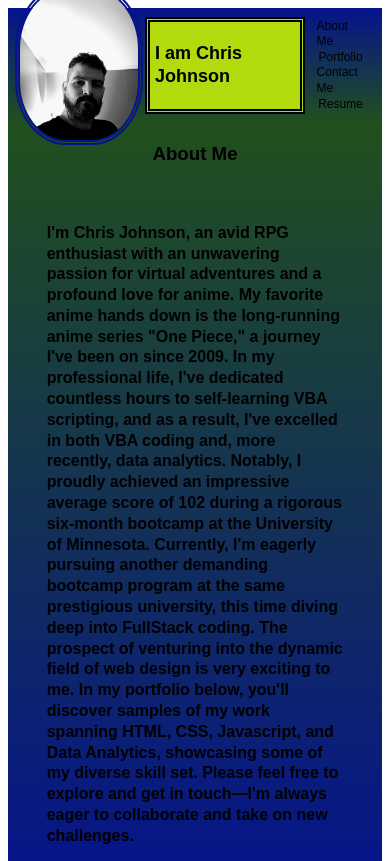
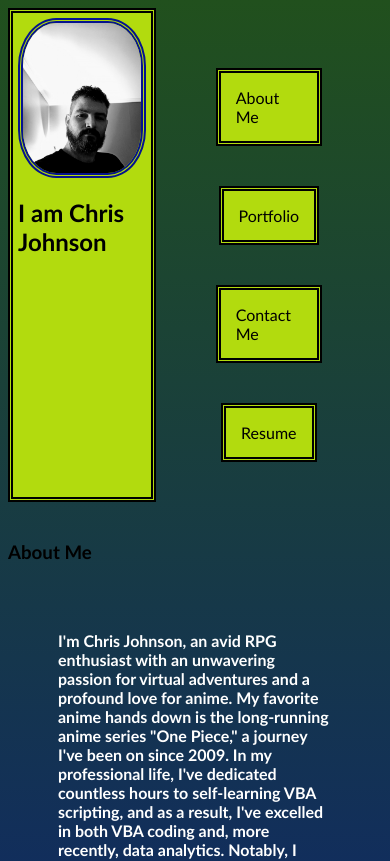
Before and after one commit to C-Johnson83/sturdy-palm-tree, a React (Vite) app: page / in a window 390 px wide. Shown: the top 861 px of the page. Built offline with nearby package versions, Linux system fonts and the light colour scheme.

Commit message:
made changes to conmponents to match the bootcamp requirements. css overhaul

```diff
--- a/src/App.jsx
+++ b/src/App.jsx
@@ -1,9 +1,11 @@
+// App.js
 import { useState } from 'react';
 import Header from './components/Header';
 import About from './components/About';
-import Portfolio from './components/Portfolio';
+import Portfolio from './components/Project';
 import Contact from './components/Contact';
 import Resume from './components/Resume';
+import Footer from './components/Footer';
 import './index.css';
 
 const componentsByPage = {
@@ -24,10 +26,11 @@ const App = () => {
 
   return (
     <div>
-      <Header currentPage={currentPage} handleNavigationClick={handleNavigationClick} />
+      <Header handleNavigationClick={handleNavigationClick} />
       <main>
         {CurrentComponent && <CurrentComponent />}
       </main>
+      <Footer />
     </div>
   );
 };
--- a/src/components/About.jsx
+++ b/src/components/About.jsx
@@ -2,9 +2,10 @@ import React from 'react';
 
 function About() {
   return (
-    <section className="box" id="About">
+    <main>
       <h3>About Me</h3>
-      <aside>
+
+
       <p>
                     I'm Chris Johnson, an avid RPG enthusiast with an unwavering passion for virtual adventures and a
                     profound love for anime. My favorite anime hands down is the long-running anime series "One Piece,"
@@ -21,8 +22,9 @@ function About() {
                     portfolio below, you'll discover samples of my work spanning HTML, CSS, Javascript, and Data
                     Analytics, showcasing some of my diverse skill set. Please feel free to explore and get in
                     touch—I'm always eager to collaborate and take on new challenges.</p>
-      </aside>
-    </section>
+
+
+    </main>
   );
 }
 export default About;
--- a/src/components/Contact.jsx
+++ b/src/components/Contact.jsx
@@ -2,29 +2,21 @@ import React from 'react';
 
 function ContactMe() {
   return (
-    <section className="box" id="ContactMe">
+    <main>
+
+
       <h3>Contact Me</h3>
-      <aside>
+
         <p>If you're on the lookout for someone who's not only well-versed in Excel and proficient in data
           analytics but also skilled in web design, or if you simply have professional aspirations you'd like
           to discuss, I'm here to connect and explore potential opportunities together. Don't hesitate to
           reach out, as I'm genuinely excited about engaging in meaningful conversations and collaborations
           that can lead to mutual growth and success.
         </p>
-        <ul className="contactLinks">
-          <li>
-            <h4>Email:<a href="https://gmail.com" target="_blank">Chrisj21283gmail.com</a></h4>
-          </li>
-          <li>
-            <h4>Linkden:<a href="https://linkedin.com/in/chris-johnson-aa5b8827a">Chris Johnson</a></h4>
-          </li>
-          <li>
-            <h4>GitHub User Name:<a href="https://github.com/C-Johnson83" target="_blank">C-Johnson83</a>
-            </h4>
-          </li>
-        </ul>
-      </aside>
-    </section>
+
+
+
+    </main>
   );
 }
 
--- /dev/null
+++ b/src/components/Footer.jsx
@@ -0,0 +1,22 @@
+import React from 'react';
+
+function Footer() {
+    return (
+<footer>
+<ul className="contactLinks">
+<li>
+  <h4>Email:<a href="https://gmail.com" target="_blank">Chrisj21283gmail.com</a></h4>
+</li>
+<li>
+  <h4>Linkden:<a href="https://linkedin.com/in/chris-johnson-aa5b8827a">Chris Johnson</a></h4>
+</li>
+<li>
+  <h4>GitHub User Name:<a href="https://github.com/C-Johnson83" target="_blank">C-Johnson83</a>
+  </h4>
+</li>
+</ul>
+</footer>
+  );
+}
+
+export default Footer;
--- a/src/components/Header.jsx
+++ b/src/components/Header.jsx
@@ -1,24 +1,18 @@
+// Header.js
 import React from 'react';
+import Navigation from './Navigation'; // Import the Navigation component
 
-function Header({ currentPage, handleNavigationClick }) {
+const Header = ({ handleNavigationClick }) => {
   return (
     <header>
-      <section className="picture">
-        <img src="src\assets\images\me.jpg" className="me" alt="Chris Johnson" />
+      <section className="hName">
+
+        <img src="src\assets\images\me.jpg" className="me" alt="Chris Johnson" /><h1>I am Chris Johnson</h1>
       </section>
-      <section className="hName">
-        <h1>I am Chris Johnson</h1>
-      </section>
-      <nav>
-        <ul>
-          <li onClick={() => handleNavigationClick('about')} className={currentPage === 'about' ? 'active' : ''}>About Me</li>
-          <li onClick={() => handleNavigationClick('portfolio')} className={currentPage === 'portfolio' ? 'active' : ''}>Portfolio</li>
-          <li onClick={() => handleNavigationClick('contact')} className={currentPage === 'contact' ? 'active' : ''}>Contact Me</li>
-          <li onClick={() => handleNavigationClick('resume')} className={currentPage === 'resume' ? 'active' : ''}>Resume</li>
-        </ul>
-      </nav>
+      {/* Use the Navigation component inside the header */}
+      <Navigation handleNavigationClick={handleNavigationClick} />
     </header>
   );
-}
+};
 
 export default Header;
--- /dev/null
+++ b/src/components/navigation.jsx
@@ -0,0 +1,17 @@
+// Navigation.js
+import React from 'react';
+
+const Navigation = ({ handleNavigationClick }) => {
+  return (
+    <nav >
+      <ul >
+        <li onClick={() => handleNavigationClick('about')} className='linkName'>About Me</li>
+        <li onClick={() => handleNavigationClick('portfolio')} className='linkName'>Portfolio</li>
+        <li onClick={() => handleNavigationClick('contact')} className='linkName'>Contact Me</li>
+        <li onClick={() => handleNavigationClick('resume')} className='linkName'>Resume</li>
+      </ul>
+    </nav>
+  );
+};
+
+export default Navigation;
--- a/src/index.css
+++ b/src/index.css
@@ -10,10 +10,33 @@
 
 /* Apply common styles to all of the elements */
 * {
-  font-family: Arial, Helvetica, sans-serif;
+  font-family: 'Gill Sans', 'Gill Sans MT', Calibri, 'Trebuchet MS', sans-serif;
   list-style: none;
 }
 
+/* Styles for the main content area */
+html {
+  background-image: linear-gradient(to bottom, var(--color1), var(--color2));
+}
+
+main {
+  min-height: 600px;
+}
+
+/* Styles for the header section */
+header {
+  display: flex;
+  justify-content: space-between;
+  color: #000000;
+  max-height: 20%;
+}
+
+footer {
+  display: flex;
+  justify-content: center;
+  color: #000000;
+  max-height: 10%;
+}
 
 /* Styles for the unordered lists */
 ul {
@@ -36,92 +59,50 @@ ul li a:hover {
   color: var(--accent);
 }
 
-/* Styles for the header section */
-header {
-  display: flex;
-  justify-content:flex-start;
-  align-items: center;
-  padding: 2%;
-  background-image: linear-gradient(to top, var(--color1), var(--color2));
-  color: #000000;
-  max-height: 100px;
-}
 
 /* Styles for the name box in the header */
 .hName {
   display: flex;
+  flex-direction: column;
   align-items: center;
   color: #000000;
   background-color: var(--accent);
-  margin: 2px;
+  margin-bottom: 20px;
   padding: 5px;
   border: double;
   border-color: black;
   border-width: 5px;
 }
 
+.linkName {
+  display: flex;
+  flex-direction: row;
+  justify-content: flex-end;
+  color: #000000;
+  background-color: var(--accent);
+  margin: 20px;
+  padding: 15px;
+  border: double;
+  border-color: black;
+  border-width: 5px;
+
+}
+
 /* Styles for the 'me' element */
 .me {
-  border-radius: 40%;
+  border-radius: 30%;
   max-height: 150px;
+  max-width: 150px;
   border-style: double;
   border-width: 5px;
   border-color: var(--color2);
 }
 
-/* Styles for the body section */
-body {
-  display: flex;
-  flex-direction: column;
-  line-height: 1.3;
-}
 
-/* Styles for the main content area */
-main {
-  background-image: linear-gradient(to bottom, var(--color1), var(--color2));
-}
-
-/* Styles for the 'picture' element */
-.picture {
-  display: flex;
-  justify-content: space-between;
-}
-
-
-/* Styles for the 'box' section */
-.box {
-  display: flex;
-  flex-direction: column;
-  justify-content: space-between;
-  border-bottom: var(--accent) solid 7px;
-}
-
-/* Styles for the 'section' element within 'box' */
-.box section {
-  display: flex;
-  max-width: 10%;
-  margin: 2px;
-}
-
-/* Styles for the 'aside' element within 'box' */
-.box aside {
-  width: 90%;
-  display: flex;
-  align-items: center;
-  flex-direction: column;
-  padding: 2px;
-  font-size: 100%;
-  border-left: var(--accent) solid 7px;
-}
-
-/* Styles for the 'figure' element */
-.box figure {
-  font-size: 200%;
-  margin: 2px;
-}
 
 /* Styles for paragraphs */
 p {
+  color: #fff;
   display: flex;
   align-items: center;
   flex-wrap: wrap;
@@ -129,12 +110,6 @@ p {
   font-weight: bold;
 }
 
-/* Styles for specific elements that have IDs */
-#contactMe h3,
-#contactMe h4,
-#contactMe p {
-  color: #fff;
-}
 /* Styles for the container of repository cards */
 .card-container {
   display: flex;
@@ -147,8 +122,9 @@ p {
 /* Styles for each repository card */
 .card {
   background-color: #fff;
-  width: calc(33.33% - 20px); /* Adjust the width as needed */
-  margin-bottom: 20px;
+  width: calc(33.33% - 40px);
+  height: 300px;
+  margin-bottom: 10px;
   padding: 10px;
   border: 1px solid #ddd;
   border-radius: 5px;
@@ -158,9 +134,9 @@ p {
 /* Styles for pagination */
 .pagination {
   display: flex;
-  /* flex-direction: column; */
+  flex-direction: row;
   justify-content: center;
-  margin-top: 20px;
+  margin-top: 5px;
 }
 
 .page-link {
@@ -176,117 +152,3 @@ p {
   color: white;
   border: 1px solid #007bff;
 }
-@media screen and (max-width: 1000px) {
-
-  /* Remove padding for main content */
-  main {
-    padding: 0;
-  }
-
-  /* Stack elements vertically in the "box" section */
-  .box {
-    flex-direction: column;
-    align-items: center;
-  }
-
-  .box aside {
-    border: none;
-  }
-
-  /* Adjust image styles for smaller screens and ensure images don't exceed their container */
-  .imgBig,
-  .imgRow {
-    max-width: 100%;
-  }
-
-  .imgRow {
-    display: flex;
-    flex-direction: column;
-    align-items: center;
-  }
-
-  .imgRow a {
-    max-width: 100%;
-  }
-
-  /* Adjust "p" element padding */
-  p {
-    padding: 20px;
-  }
-
-  /*  adjust the contact links for smaller screens */
-  .contactLinks {
-    display: flex;
-    flex-direction: column;
-    align-items: flex-start;
-    margin: 20px;
-    padding: 20px;
-
-  }
-}
-
-
-@media screen and (max-width: 700px) {
-
-  /* Adjust header nav list and main for smaller screens */
-  header nav {
-    flex-direction: column;
-    align-items: center;
-  }
-
-  ul {
-    display: flex;
-    flex-direction: column;
-    align-items: center;
-    margin: 5px;
-    padding: 5px;
-  }
-
-  /* Remove padding for main content */
-  main {
-    padding: 0;
-  }
-/*Adjust the max-height of the me element
-  .me {
-
-    max-height: 200px;
-  }
-
-  /* Stack elements vertically in the "box" section */
-  .box {
-    flex-direction: column;
-    align-items: center;
-  }
-
-  /* Adjust image styles for smaller screens and ensure images don't exceed their container */
-  .imgRow {
-    display: flex;
-    max-width: 100%;
-    flex-direction: column;
-    align-items: center;
-  }
-
-  .imgRow a {
-    max-width: 80%;
-  }
-
-  /* Adjust "p" element padding */
-  p {
-    padding: 20px;
-  }
-}
-
-@media screen and (max-width: 450px) {
-
-  /* Adjust the contact links for smaller screens */
-  .contactLinks {
-    margin: 5px;
-    padding: 5px;
-    font-size: 80%;
-  }
-/* Adjust the font size for smaller screen */
-  header,
-  .captionBox {
-    font-size: 75%;
-  }
-}
```
Also changed, not shown: src/components/Project.jsx (renamed from src/components/Portfolio.jsx, +6 -6 lines).
